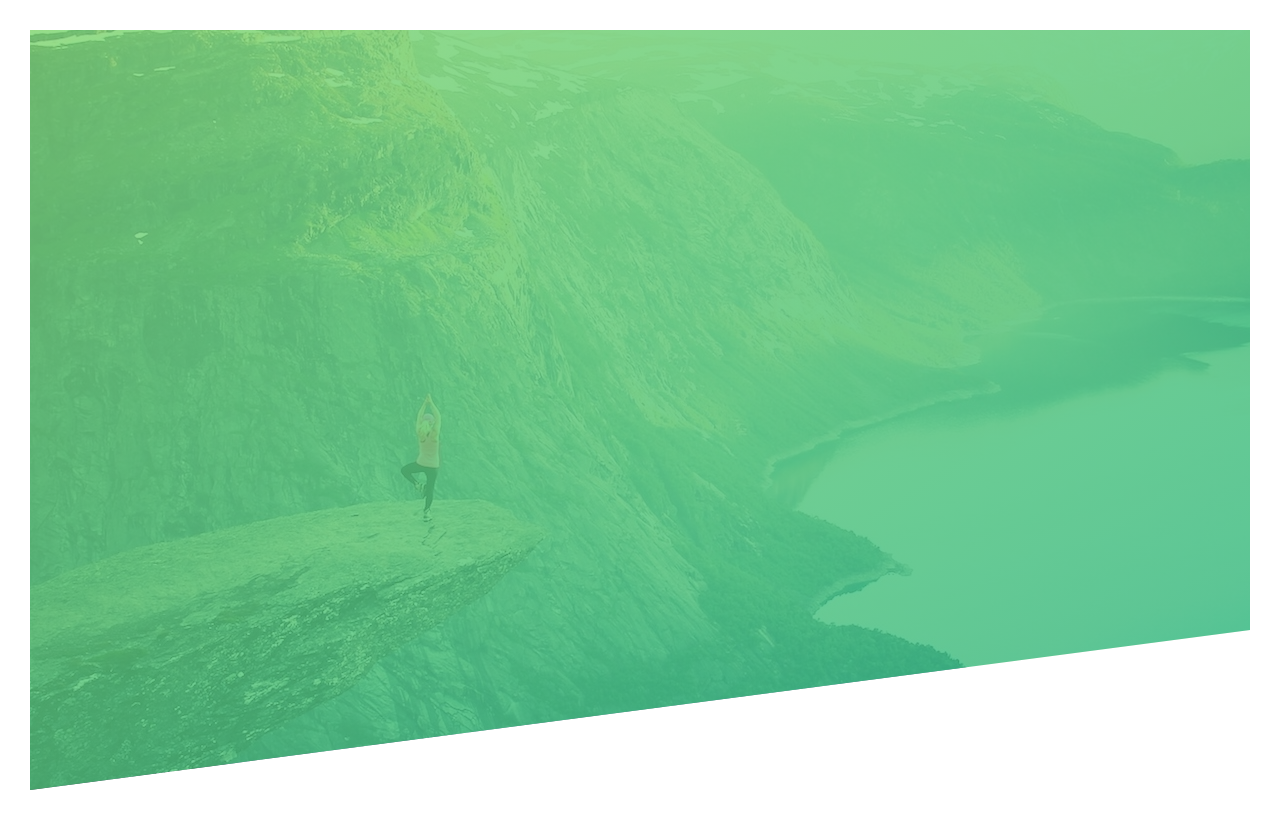
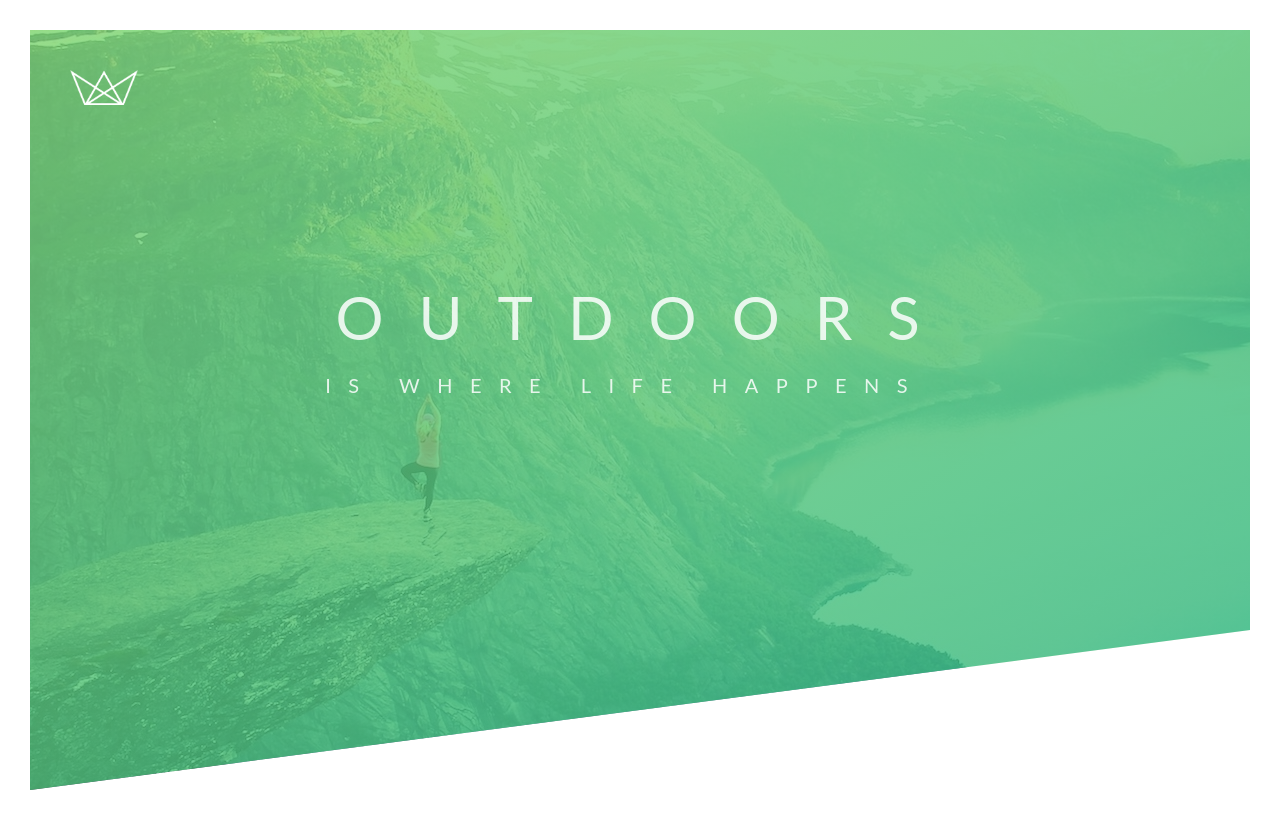
Before and after one commit to kellseyn/natours, a plain HTML site: page index.html in a window 1280 px wide. Drawn offline with Linux system fonts and the light colour scheme; a web font is replaced by a local one.

Commit message:
animated the header

```diff
--- a/css/style.css
+++ b/css/style.css
@@ -23,6 +23,73 @@ body {
             rgba(126, 213, 111, 0.8),
             rgba(40, 180, 131, 0.8)),
     url(../img/hero.jpg) top;
-
+    position: relative;
     clip-path: polygon(0 0, 100% 0, 100% 75vh, 0 100%);
 }
+.logo-box{
+    position: absolute;
+    top: 40px;
+    left: 40px;
+}
+.logo{
+    height: 35px;
+}
+.text-box{
+    position: absolute;
+    top: 40%;
+    left: 50%;
+    transform: translate(-50%, -50%);
+}
+.heading-primary{
+    color: #fff;
+    text-transform: uppercase;
+    backface-visibility: hidden;
+}
+.heading-primary-main{
+    display: block;
+    font-size: 60px;
+    font-weight: 400;
+    letter-spacing: 35px;
+
+    animation-name: moveInLeft;
+    animation-duration: 3s;
+    animation-delay: 3s;
+    animation-timing-function: ease-out;
+}
+.heading-primary-sub{
+    display: block;
+    font-size: 20px;
+    font-weight: 400;
+    letter-spacing: 17.5px;
+
+    animation-name: moveInRight;
+    animation-duration: 3s;
+    animation-delay: 3s;
+    animation-timing-function: ease-out;
+}
+@keyframes moveInLeft{
+     0% {
+         opacity: 0;
+         transform: translateX(-100px);
+     }
+     80%{
+         transform: translateX(10px);
+     }
+     100%{
+         opacity: 1;
+         transform: translate(0);
+     }
+ }
+@keyframes moveInRight{
+    0% {
+        opacity: 0;
+        transform: translateX(100px);
+    }
+    80%{
+        transform: translateX(-10px);
+    }
+    100%{
+        opacity: 1;
+        transform: translate(0);
+    }
+}
--- a/index.html
+++ b/index.html
@@ -13,8 +13,14 @@
     </head>
     <body>
         <header class="header">
-            <div>
-
+            <div class="logo-box">
+                <img src="img/logo-white.png" alt="logo" class="logo">
+            </div>
+            <div class="text-box">
+                <h1 class="heading-primary">
+                    <span class="heading-primary-main">Outdoors</span>
+                    <span class="heading-primary-sub">is where life happens</span>
+                </h1>
             </div>
         </header>
     </body>
```
